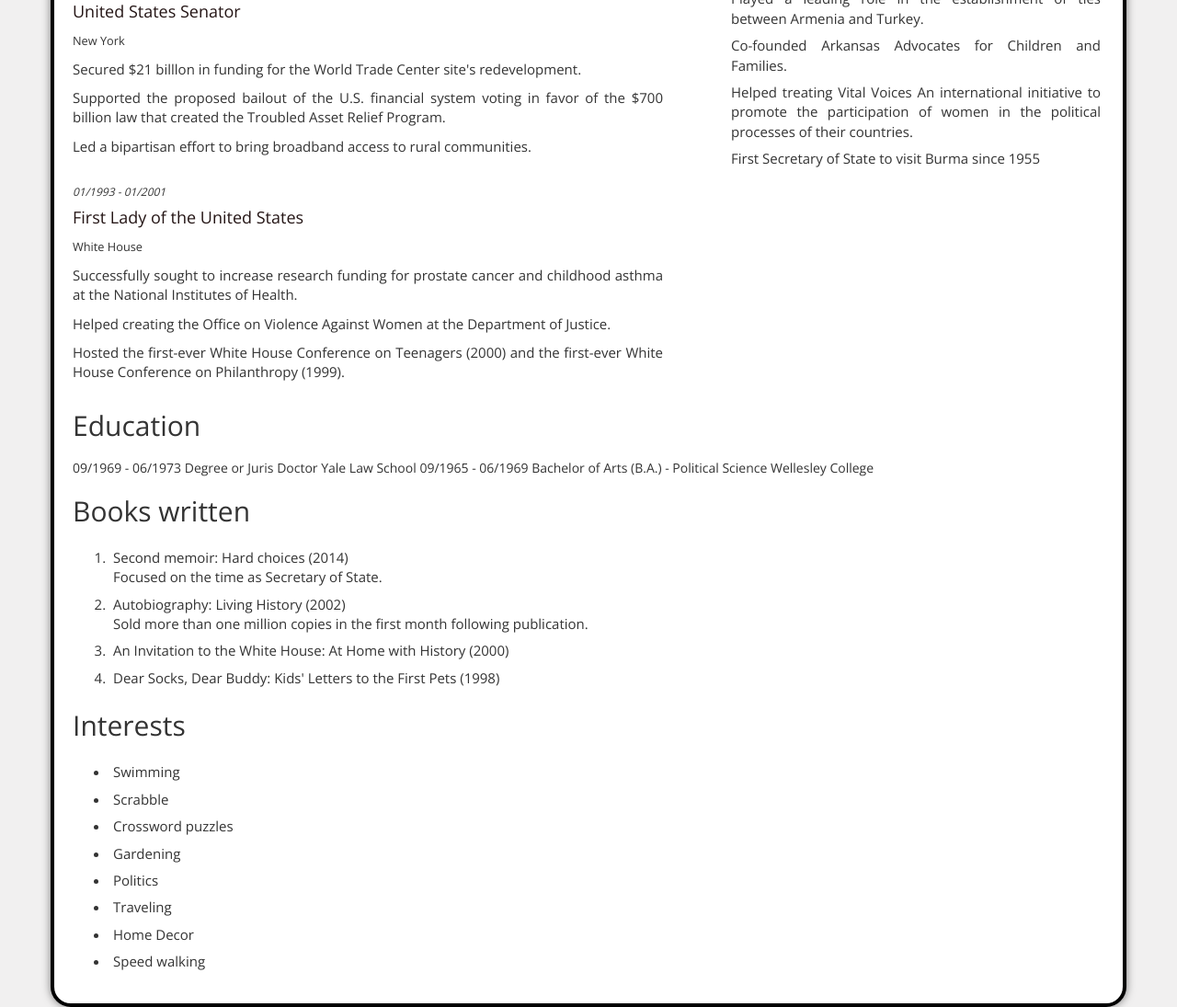
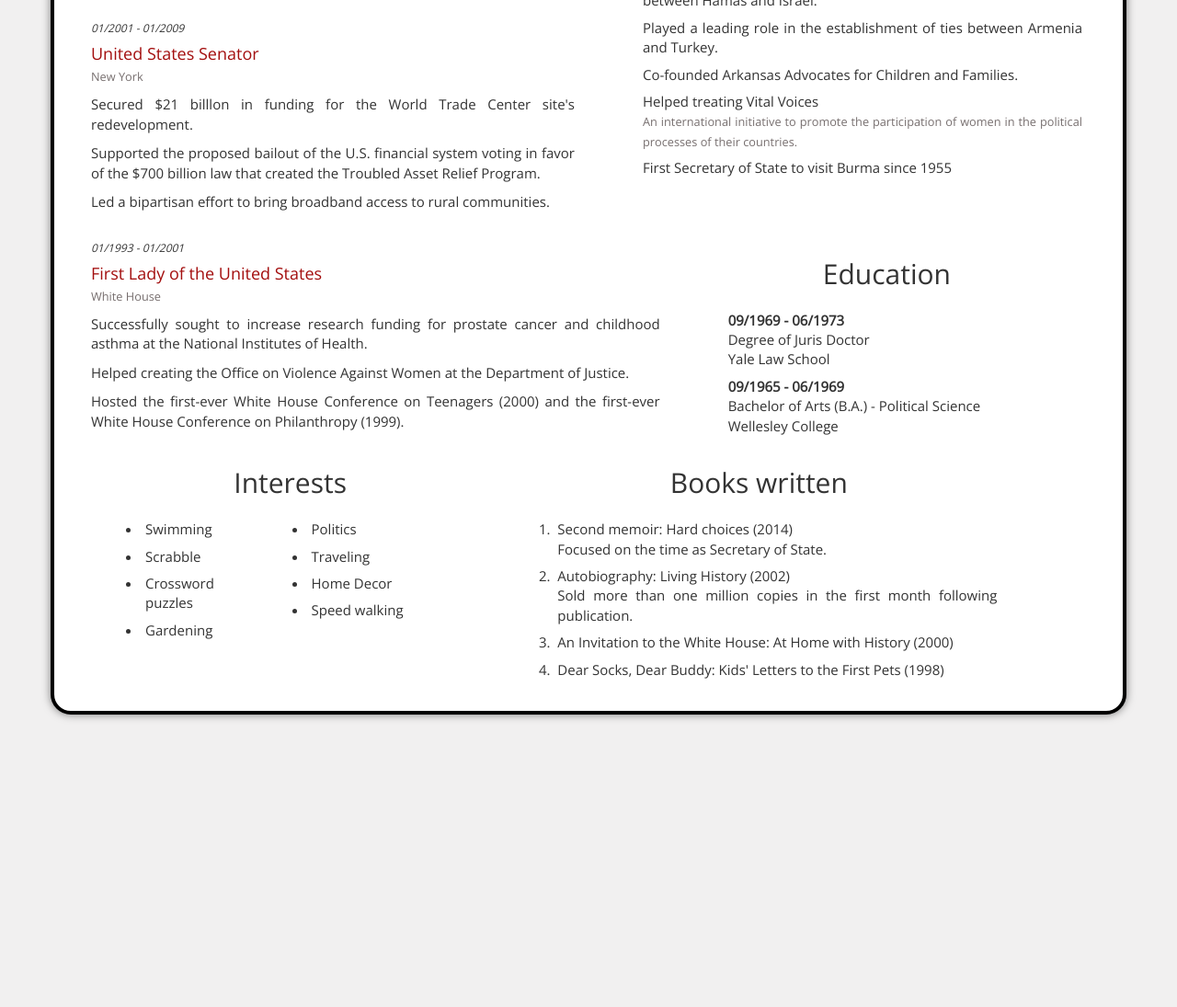
Before and after one commit to Kolobovnykova/homepage, a plain HTML site: page index.html in a window 1280 px wide. Shown: the part 869-1964 px from the top of the page at 92% size. After the commit the page ends 1666 px from the top, so only its background shows below. Drawn offline with nearby package versions, Linux system fonts and the light colour scheme.

Commit message:
Some style changes

```diff
--- a/css/style.css
+++ b/css/style.css
@@ -1,14 +1,16 @@
 #main {
     border: 3pt solid black;
-    margin-top: 10px;
+    margin-top: 20px;
     box-shadow: 0 0 10px rgba(0,0,0,0.5);
     padding: 20px;
     border-radius: 22px;
     background-color:white;
-    padding: 20px;
+    padding-right: 40px;
+    padding-left: 40px;
+    margin-bottom: 20px;
 }
 
-.header-right {
+.header-center {
     text-align: center;
 }
 
@@ -21,7 +23,8 @@ h3 {
 }
 
 h4 {
-    color: rgb(36, 21, 21);
+    color: rgb(163, 14, 14);
+    margin-bottom: 3px;
 }
 
 blockquote {
@@ -30,6 +33,11 @@ blockquote {
 
 hr {
     border-bottom: 3px solid black;
+}
+
+small {
+    margin-top:  3px;
+    color: rgb(119, 111, 111);
 }
 
 .dates {
--- a/index.html
+++ b/index.html
@@ -18,8 +18,8 @@
     <div class="container" id="main">
       <div class="row first-row">
         <div class="col-sm-8">
-                <h1>Hillary Clinton</h1>
-                <h3>Résumé</h3>
+            <h1 class="header-center">Hillary Clinton</h1>
+            <h3 class="header-center">Résumé</h3>
             <p>An American politician and a candidate for the Democratic presidential nomination in the 2016 election.</p>
             <p>Served as the 67th United States Cecretary of State from 2009 to 2013 and the junior Senator representing New York from 2001 to 2009.</p>
             <blockquote>The First Lady role is really difficult. It has no job description... You have to create it for yourself.</blockquote>
@@ -31,7 +31,7 @@
       </div>
       <hr/>
       <div class="row">
-            <div class=col-sm-7>
+        <div class=col-sm-6>
             <h2>Political Experience</h2>
               <div class="dates">01/2009 - 02/2013</div>
               <h4 class="feature-content-title">U.S. Secretary of State</h4>
@@ -50,19 +50,10 @@
               <p>Secured $21 billlon in funding for the World Trade Center site's redevelopment.</p>
               <p>Supported the proposed bailout of the U.S. financial system voting in favor of the $700 billion law that created the Troubled Asset Relief Program.</p>
               <p>Led a bipartisan effort to bring broadband access to rural communities.</p><br />
-
-                  <div class="dates">01/1993 - 01/2001</div>
-                  <h4 class="feature-content-title">First Lady of the United States</h4>
-                  <p><small>White House</small></p>
-
-                  <p>Successfully sought to increase research funding for prostate cancer and childhood asthma at the National Institutes of Health.</p>
-                  <p>Helped creating the Office on Violence Against Women at the Department of Justice.</p>
-                  <p>Hosted the first-ever White House Conference on Teenagers (2000) and the first-ever White House Conference on Philanthropy (1999).</p>
-
         </div>
 
-            <div class=col-sm-5>
-                <h2 class="header-right">Skills and Competences</h2>
+        <div class=col-sm-6>
+            <h2 class="header-center">Skills and Competences</h2>
 
             <ul>
                 <li>Public speaking</li>
@@ -70,10 +61,9 @@
                 <li>Leadership</li>
                 <li>Fundraising</li>
                 <li>Verbal and written communication</li>
-
             </ul>
 
-                <h2 class="header-right">Achievements</h2>
+            <h2 class="header-center">Achievements</h2>
 
             <ul style="list-style-type:none">
               <li>Glamour Award for the Trailblazer (2008)</li>
@@ -90,29 +80,65 @@
 
               <li>Co-founded Arkansas Advocates for Children and Families.</li>
 
-                  <li>Helped treating Vital Voices
-                  An international initiative to promote the participation of women in the political processes of their countries.</li>
+              <li>Helped treating Vital Voices <br />
+              <small>An international initiative to promote the participation of women in the political processes of their countries.</small></li>
 
               <li>First Secretary of State to visit Burma since 1955</li>
             </ul>
         </div>
+
       </div>
 
+      <div class="row">
+          <div class=col-sm-7>
+            <div class="dates">01/1993 - 01/2001</div>
+            <h4 class="feature-content-title">First Lady of the United States</h4>
+            <p><small>White House</small></p>
 
+            <p>Successfully sought to increase research funding for prostate cancer and childhood asthma at the National Institutes of Health.</p>
+            <p>Helped creating the Office on Violence Against Women at the Department of Justice.</p>
+            <p>Hosted the first-ever White House Conference on Teenagers (2000) and the first-ever White House Conference on Philanthropy (1999).</p>
+          </div>
 
-    <h2>Education</h2>
+          <div class="col-sm-5">
+              <h2 class="header-center">Education</h2>
 
-    09/1969 - 06/1973
-    Degree or Juris Doctor
-    Yale Law School
+              <ul  style="list-style-type:none">
+                <li>
+                  <strong>09/1969 - 06/1973</strong> <br />
+                  Degree of Juris Doctor<br />
+                  <span>Yale Law School
+                </li>
 
-    09/1965 - 06/1969
-    Bachelor of Arts (B.A.) - Political Science
-    Wellesley College
+              <li><strong>09/1965 - 06/1969</strong> <br/ >
+              Bachelor of Arts (B.A.) - Political Science<br />
+              Wellesley College</li>
+            </ul>
+          </div>
+      </div>
 
-
-
-    <h2>Books written</h2>
+      <div class="row">
+          <div class=col-sm-5>
+              <h2 class="header-center">Interests</h2>
+              <div class=col-sm-5>
+                <ul>
+                  <li>Swimming</li>
+                  <li>Scrabble</li>
+                  <li>Crossword puzzles</li>
+                  <li>Gardening</li>
+                </ul>
+              </div>
+              <div class=col-sm-7>
+                  <ul>
+                      <li>Politics</li>
+                      <li>Traveling</li>
+                      <li>Home Decor</li>
+                      <li>Speed walking</li>
+                    </ul>
+              </div>
+          </div>
+          <div class=col-sm-6>
+              <h2 class="header-center">Books written</h2>
               <ol>
                 <li>Second memoir: Hard choices (2014)<br>
                 Focused on the time as Secretary of State.</li>
@@ -124,22 +150,8 @@
 
                 <li>Dear Socks, Dear Buddy: Kids' Letters to the First Pets (1998)</li>
               </ol>
-
-    <h2>Interests</h2>
-
-    <ul>
-      <li>Swimming</li>
-      <li>Scrabble</li>
-      <li>Crossword puzzles</li>
-      <li>Gardening</li>
-      <li>Politics</li>
-      <li>Traveling</li>
-      <li>Home Decor</li>
-      <li>Speed walking</li>
-    </ul>
-
-
-
+          </div>
+      </div>
     </div>
   </body>
 </html>
```
Lines whose indentation alone changed are shown as unchanged.
